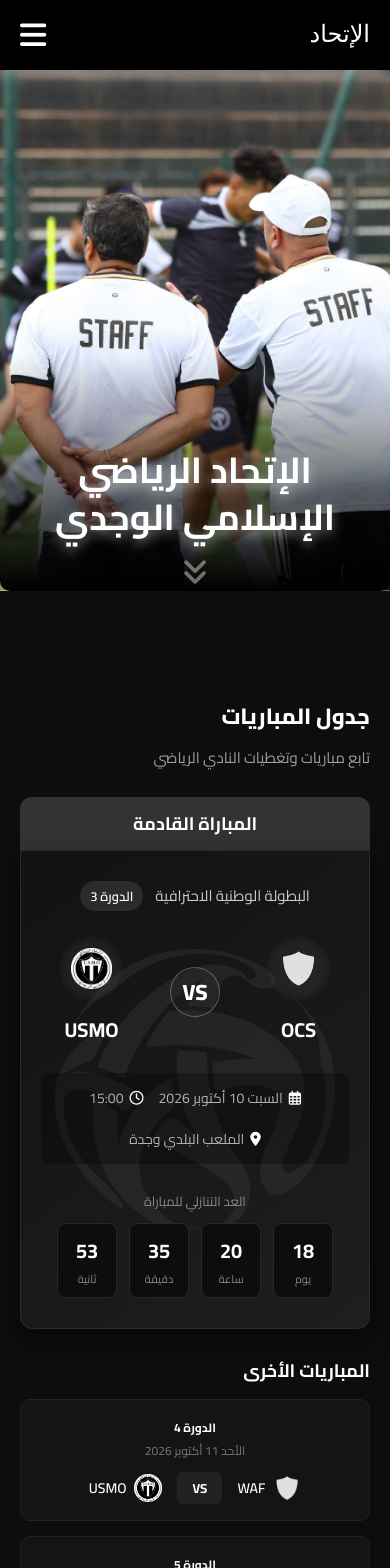
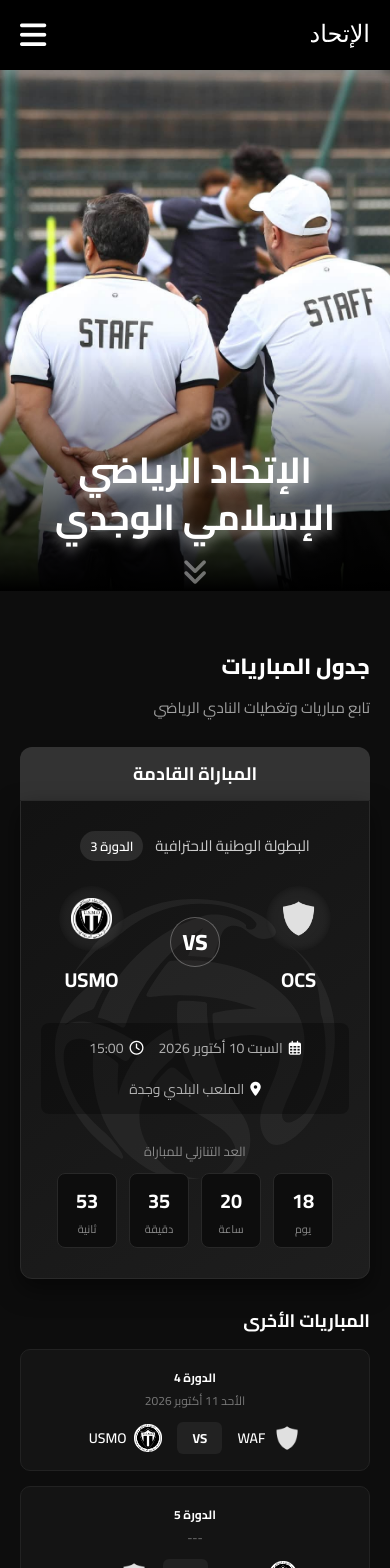
Before and after one commit to karim99karimlk-sudo/front-end-project, a React (Vite) app: page / in a window 390 px wide. Shown: the top 1568 px of the page. Built offline with nearby package versions, Linux system fonts and the light colour scheme; a web font is replaced by a local one.

Commit message:
Updating footer  info

```diff
--- a/src/components/Footer.jsx
+++ b/src/components/Footer.jsx
@@ -17,7 +17,6 @@
           <h2>المدافعين</h2>
           <p><strong>عبدالكريم</strong> أعليون</p>
           <p><strong>المهدي</strong> دهر</p>
-          <p><strong>پاكوم</strong> مالديني</p>
           <p><strong>حمزة</strong> كعوش</p>
           <p><strong>جواد</strong> خلوق</p>
           <p><strong>رباح</strong> كوكوش</p>
@@ -27,7 +26,6 @@
           <h2>الوسط</h2>
           <p><strong>محمد</strong> حموش</p>
           <p><strong>زوهير</strong> جبيلو</p>
-          <p><strong>حمزة</strong> البارودي</p>
           <p><strong>بلال</strong> نفاعي</p>
           <p><strong>عصام</strong> الكعبوني</p>
           <p><strong>حمزة</strong> اليماني</p>
--- a/src/components/Hero.css
+++ b/src/components/Hero.css
@@ -9,7 +9,6 @@
   display: flex;
   align-items: center;
   justify-content: center;
-  border-radius: 0 0 12px 12px; /* Optional rounded corners */
 }
 
 /* Background image responsiveness & smooth transition */
@@ -42,7 +41,6 @@
   /* how much you want faded*/
   background: linear-gradient(to bottom, transparent, rgb(0, 0, 0));
   /* or match page bg*/
-  border-radius: 0 0 10px 10px;
   z-index: 2;
 }
 
@@ -67,7 +65,7 @@
   .hero {
     height: 75vh;
     min-height: 250px;
-    margin-bottom: 24px;
+    margin-bottom: 14px;
   }
 }
 
--- a/src/components/Matches.css
+++ b/src/components/Matches.css
@@ -4,7 +4,7 @@
   font-family: 'Cairo', sans-serif;
   max-width: 1200px;
   margin: 0 auto;
-  padding: 40px 20px;
+  padding: 0px 20px 40px 20px;
   color: #ffffff;
 }
 
```
